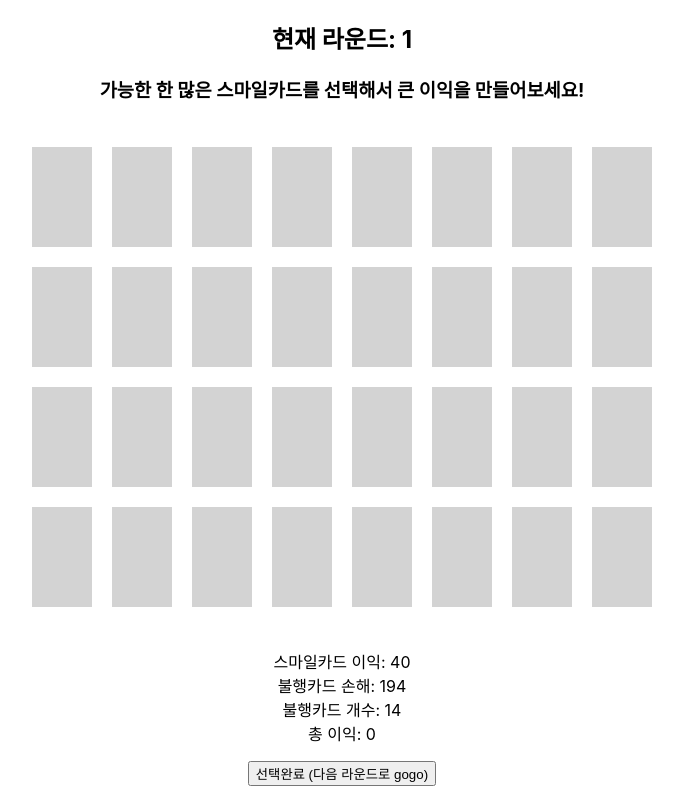
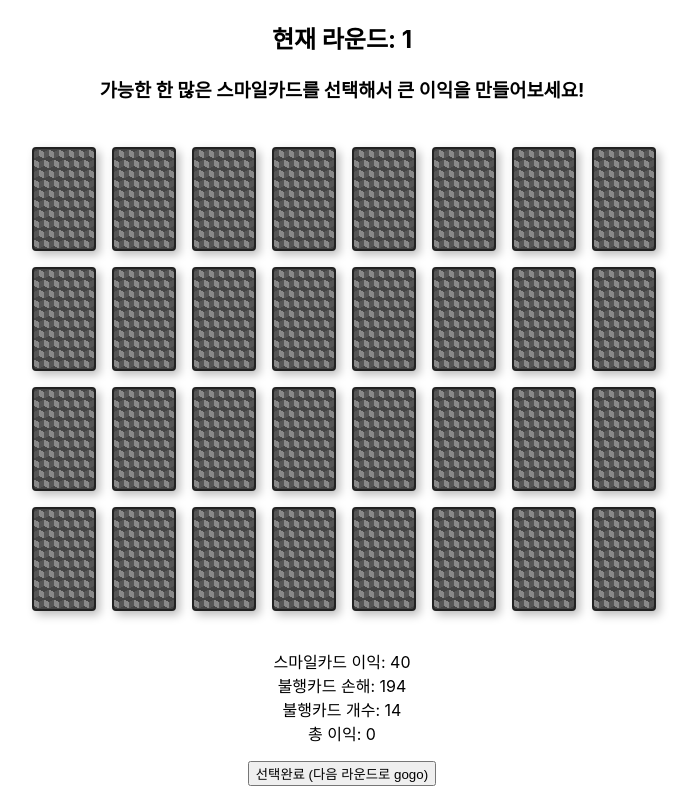
Before and after one commit to wacilpong/flip, a React (Create React App) app: page / in a window 1280 px wide. Shown: the whole page, without its empty margins (298-993 px from the left). Built offline with nearby package versions, Linux system fonts and the light colour scheme.

Commit message:
카드애니메이션 추가

```diff
--- a/src/App.css
+++ b/src/App.css
@@ -26,24 +26,70 @@ ul {
 }
 
 .card {
+  background: white;
   position: relative;
   cursor: pointer;
   border: 1px solid lightgray;
   width: 60px;
   height: 100px;
   margin: 10px;
-}
-
-.card.unselected::before {
-  content: "";
-  position: absolute;
-  background-color: lightgray;
-  width: 100%;
-  height: 100%;
-  top: 0;
-  left: 0;
+  padding: 0;
+  outline: 0;
+  border: 0;
+  display: flex;
+  perspective: 600px;
 }
 
 .card.fliped {
   pointer-events: none;
 }
+
+.card > div {
+  width: 100%;
+  height: 100%;
+  position: absolute;
+  display: flex;
+  align-items: center;
+  justify-content: center;
+  transition: transform 1s ease-in-out;
+  backface-visibility: hidden;
+  border-radius: 4px;
+  box-shadow: 4px 4px 10px #0004;
+}
+.card > .back {
+  border: 2px solid #222;
+  background-color: #555;
+  background-image: linear-gradient(30deg, #444 12%, transparent 12.5%, transparent 87%, #444 87.5%, #444),
+    linear-gradient(150deg, #444 12%, transparent 12.5%, transparent 87%, #444 87.5%, #444),
+    linear-gradient(30deg, #444 12%, transparent 12.5%, transparent 87%, #444 87.5%, #444),
+    linear-gradient(150deg, #444 12%, transparent 12.5%, transparent 87%, #444 87.5%, #444),
+    linear-gradient(60deg, #888 25%, transparent 25.5%, transparent 75%, #888 75%, #888),
+    linear-gradient(60deg, #888 25%, transparent 25.5%, transparent 75%, #888 75%, #888);
+  background-position: 0 0, 0 0, 25px 50px, 25px 50px, 0 0, 25px 50px;
+  background-size: 10px 20px;
+  transform: rotateY(0);
+}
+.card > .back.open {
+  transform: rotateY(180deg);
+}
+
+.card > .front {
+  pointer-events: none;
+  transform: rotateY(-180deg);
+}
+.card > .front.good {
+  border: 2px solid #99aaff;
+  background: linear-gradient(45deg, #ccddff, #aabbff);
+}
+
+.card > .front.bad {
+  border: 2px solid #a91d2b;
+  background: linear-gradient(45deg, #ed6393, #d83f3f);
+}
+.card > .front > img {
+  width: 50px;
+  height: 70px;
+}
+.card > .front.open {
+  transform: rotateY(0deg);
+}
--- a/src/components/Card.tsx
+++ b/src/components/Card.tsx
@@ -1,35 +1,35 @@
-import {MouseEvent, useContext} from "react";
-import {GlobalContext} from "../GlobalContext";
-import {CardStatus} from "../types";
+import { MouseEvent, useContext, useState } from 'react';
+import { GlobalContext } from '../GlobalContext';
+import Bad from '../images/bad.png';
+import Good from '../images/good.png';
+import { CardStatus } from '../types';
 
 interface Props {
   status: CardStatus;
 }
 
-export default function Card({status}: Props) {
+export default function Card({ status }: Props) {
   const context = useContext(GlobalContext);
-  const onClickCard = ({currentTarget}: MouseEvent<HTMLButtonElement>) => {
+  const [open, isOpen] = useState(false);
+  const onClickCard = ({ currentTarget }: MouseEvent<HTMLButtonElement>) => {
     const {
-      dataset: {status},
+      dataset: { status },
     } = currentTarget;
 
     if (!status) {
       return;
     }
-
-    currentTarget.classList.remove("unselected");
-    currentTarget.classList.add("fliped");
+    isOpen(true);
 
     context?.caculateTotal(status as CardStatus);
   };
 
   return (
-    <button
-      className="card unselected"
-      data-status={status}
-      onClick={onClickCard}
-    >
-      {status === "sad" ? "🤢" : "😊"}
+    <button className={`card ${open ? 'fliped' : ''}`} data-status={status} onClick={onClickCard}>
+      <div className={`back ${open ? 'open' : ''}`}></div>
+      <div className={`front ${open ? 'open' : ''} ${status === 'sad' ? 'bad' : 'good'}`}>
+        {<img src={status === 'sad' ? Bad : Good} alt='' />}
+      </div>
     </button>
   );
 }
```
Also changed, not shown: src/images/bad.png (added), src/images/good.png (added).
